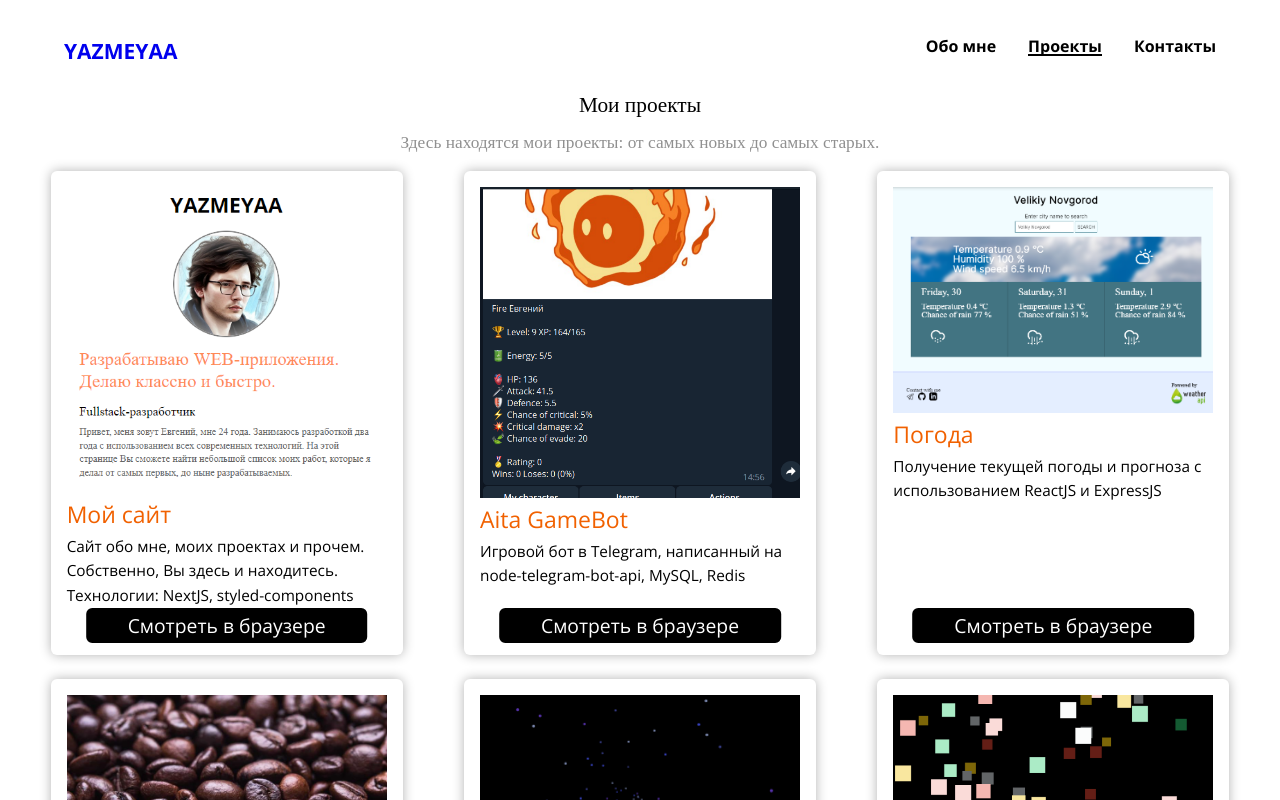
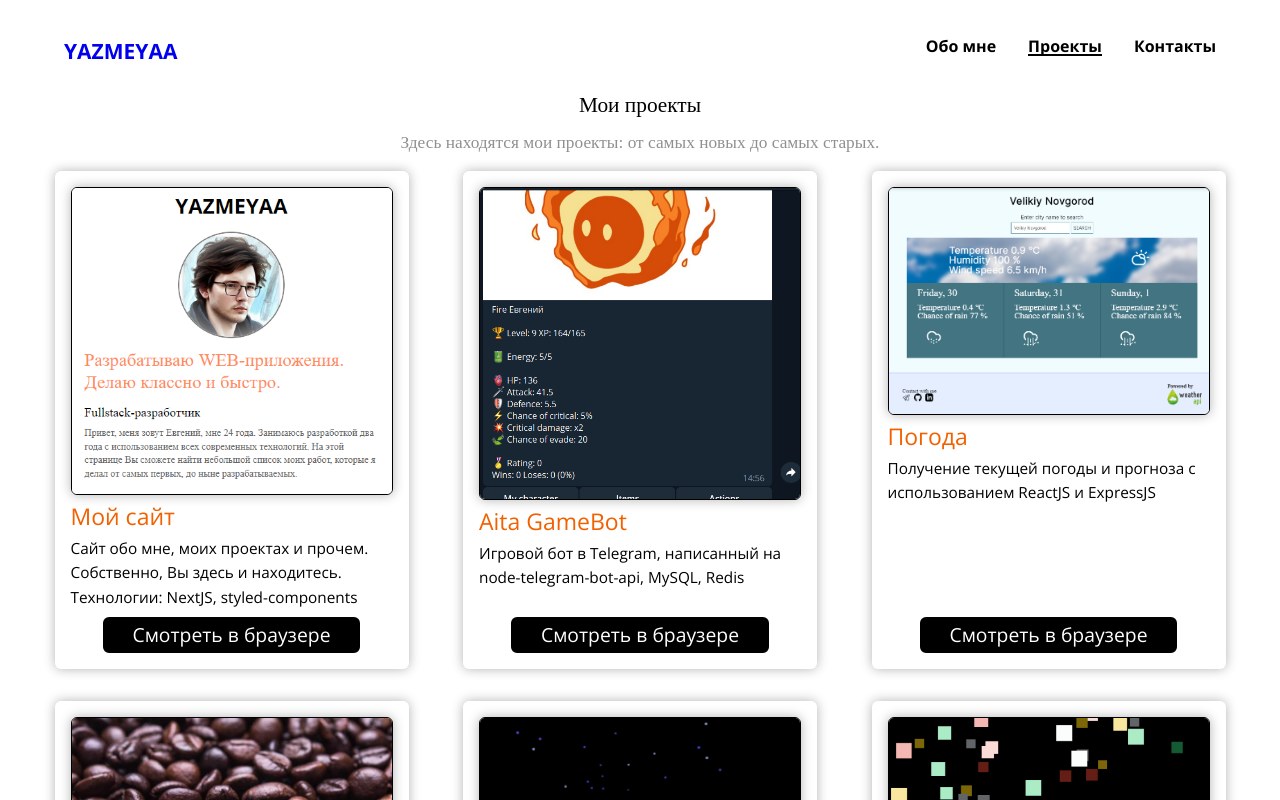
Before and after one commit to yazmeyaa/my-app, a Next.js app: page /projects in a window 1280 px wide. Shown: the top 800 px of the page. Built offline with nearby package versions, Linux system fonts and the light colour scheme.

Commit message:
Added HOC for meta tags for pages
Removed unused code pieces

```diff
--- a/components/_pages/card/styled.tsx
+++ b/components/_pages/card/styled.tsx
@@ -17,12 +17,19 @@ export const Container = styled.section`
         box-shadow: 0px 0px 12px rgba(0, 0, 0, 0.3);
         padding: 1rem;
         border-radius: 6px;
-        padding-bottom: 3rem;
+        transition: box-shadow ease 0.4s, transform ease-out 0.2s;
+    }
+    &:hover{
+        box-shadow: 0px 0px 20px rgba(206, 117, 0, 0.637);
+        transform: scale(1.05);
     }
 `
 
 export const StyledImage = styled(Image)`
     &{
+        border: 1px solid black;
+        border-radius: 6px;
+        box-shadow: 0px 0px 12px rgba(0, 0, 0, 0.3);;
         max-width: 320px;
         height: auto;
     }
@@ -54,10 +61,9 @@ export const StyledLink = styled(Link)`
         text-decoration: none;
         transition: all ease-out 0.2s;
         user-select: none;
-        position: absolute;
-        bottom: 12px;
-        left: 50%;
-        transform: translate(-50%);
+        margin-top: auto;
+        margin-left: auto;
+        margin-right: auto;
         border-radius: 6px;
     }
     &:hover {
--- a/components/_pages/projects.ts
+++ b/components/_pages/projects.ts
@@ -12,8 +12,8 @@ export const CardsContainer = styled.div`
     &{
         display: flex;
         flex-wrap: wrap;
-        gap: 1.5rem;
-        justify-content: space-around;
+        gap: 2rem;
+        justify-content: space-evenly;
     }
 `
 
--- /dev/null
+++ b/helpers/withOpenGraph.tsx
@@ -0,0 +1,32 @@
+
+import Head from 'next/head'
+import { ComponentType, Fragment } from 'react'
+
+type withOpenGraphProps = {
+    title: string
+    description: string
+}
+
+function withOpenGraph<T>(Component: ComponentType<T>, meta: withOpenGraphProps) {
+    const wrappedComponent = (props: T & withOpenGraphProps) => {
+        return (
+            <Fragment>
+                <Head>
+                    <meta property="og:title" content={meta.title} />
+                    <meta property="og:description" content={meta.description} />
+                    <meta property="og:site_name" content="Евгений Антоненков" />
+                    <meta property="og:url" content="https://yazmeyaa.itracers.xyz/" />
+                    <meta property="og:type" content="article" />
+                    <meta property="og:image" content="https://yazmeyaa.itracers.xyz/images/my_photo.jpg" />
+                    <meta property="og:image:width" content="630" />
+                    <meta property="og:image:height" content="630" />
+                </Head>
+                <Component {...props} />
+            </Fragment>
+
+        )
+    }
+    return wrappedComponent
+}
+
+export { withOpenGraph }
--- a/pages/projects/index.tsx
+++ b/pages/projects/index.tsx
@@ -1,11 +1,11 @@
 import { Card } from '@components/_pages/card'
 import { CardsContainer, PageContainer, PageDescription, Title } from '@components/_pages/projects'
-import Head from 'next/head'
-import { Fragment, useEffect, useState } from "react"
+import { withOpenGraph } from 'helpers/withOpenGraph'
+import { useEffect, useState } from "react"
 import { CardInterface } from 'types/cards'
 
 
-export default function CardsComponent() {
+function CardsComponent() {
     const [projectList, setProjectList] = useState<CardInterface[]>([])
     const [loading, setLoading] = useState<boolean>(false)
     useEffect(() => {
@@ -24,8 +24,6 @@ export default function CardsComponent() {
 
 
     return (
-        <Fragment>
-            <HeadersMeta />
         <PageContainer>
             <Title>Мои проекты</Title>
             <PageDescription>Здесь находятся мои проекты: от самых новых до самых старых.</PageDescription>
@@ -33,21 +31,10 @@ export default function CardsComponent() {
                 {loading ? <h1>Проекты загружаются...</h1> : MappedCards}
             </CardsContainer>
         </PageContainer>
-        </Fragment>
     )
 }
 
-function HeadersMeta() {
-    return (
-        <Head>
-            <meta property="og:title" content="Проекты" />
-            <meta property="og:description" content="Список разработанных мной проектов." />
-            <meta property="og:site_name" content="Евгений Антоненков" />
-            <meta property="og:url" content="https://yazmeyaa.itracers.xyz/" />
-            <meta property="og:type" content="article" />
-            <meta property="og:image" content="https://yazmeyaa.itracers.xyz/images/my_photo.jpg" />
-            <meta property="og:image:width" content="630" />
-            <meta property="og:image:height" content="630" />
-        </Head>
-    )
-}
+export default withOpenGraph(CardsComponent, {
+    title: "Проекты",
+    description: "Список разработанных мной проектов."
+})
```
Also changed, not shown: pages/contacts/index.tsx (+9 -26 lines), pages/index.tsx (+11 -25 lines). Lines whose indentation alone changed are shown as unchanged.
